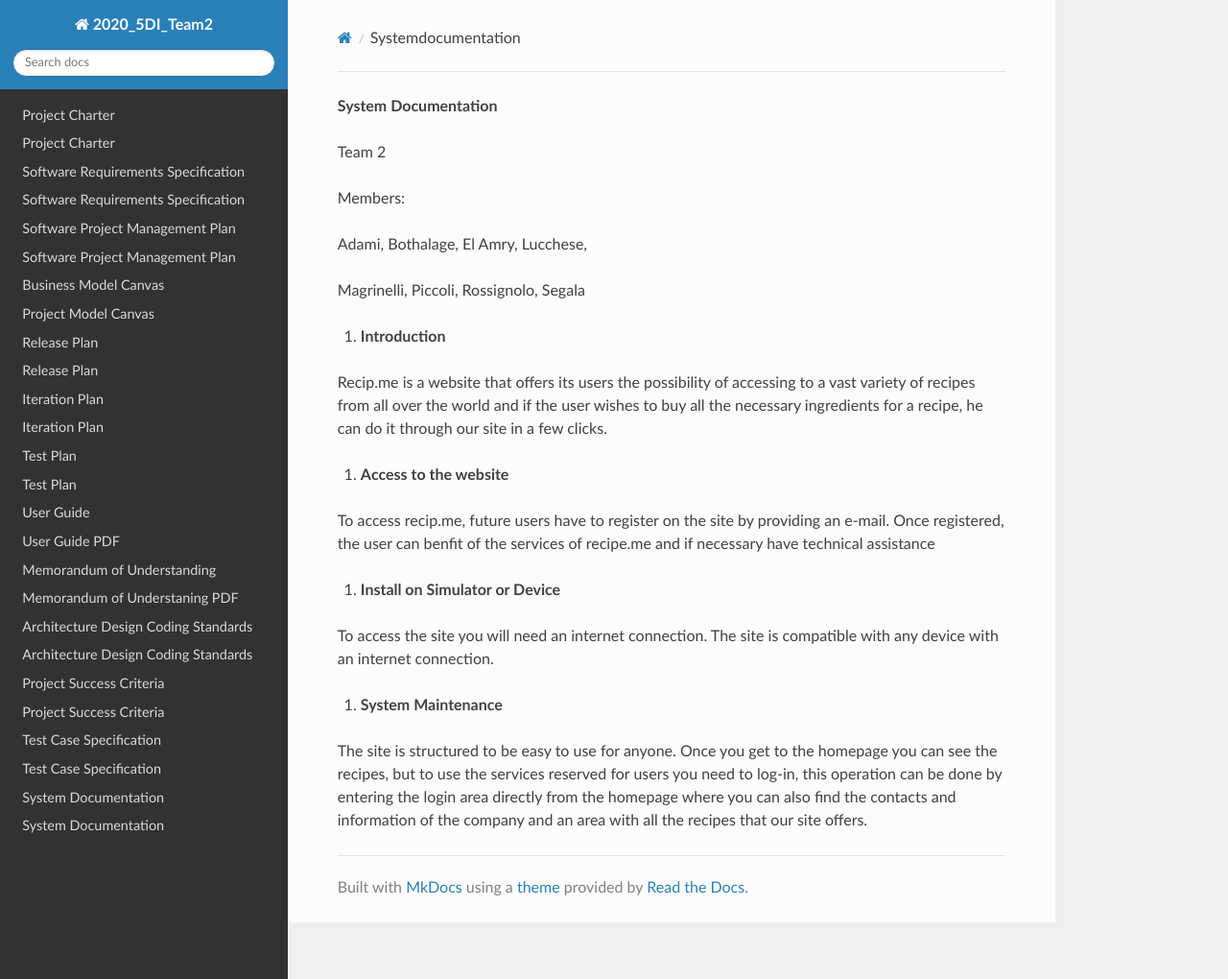
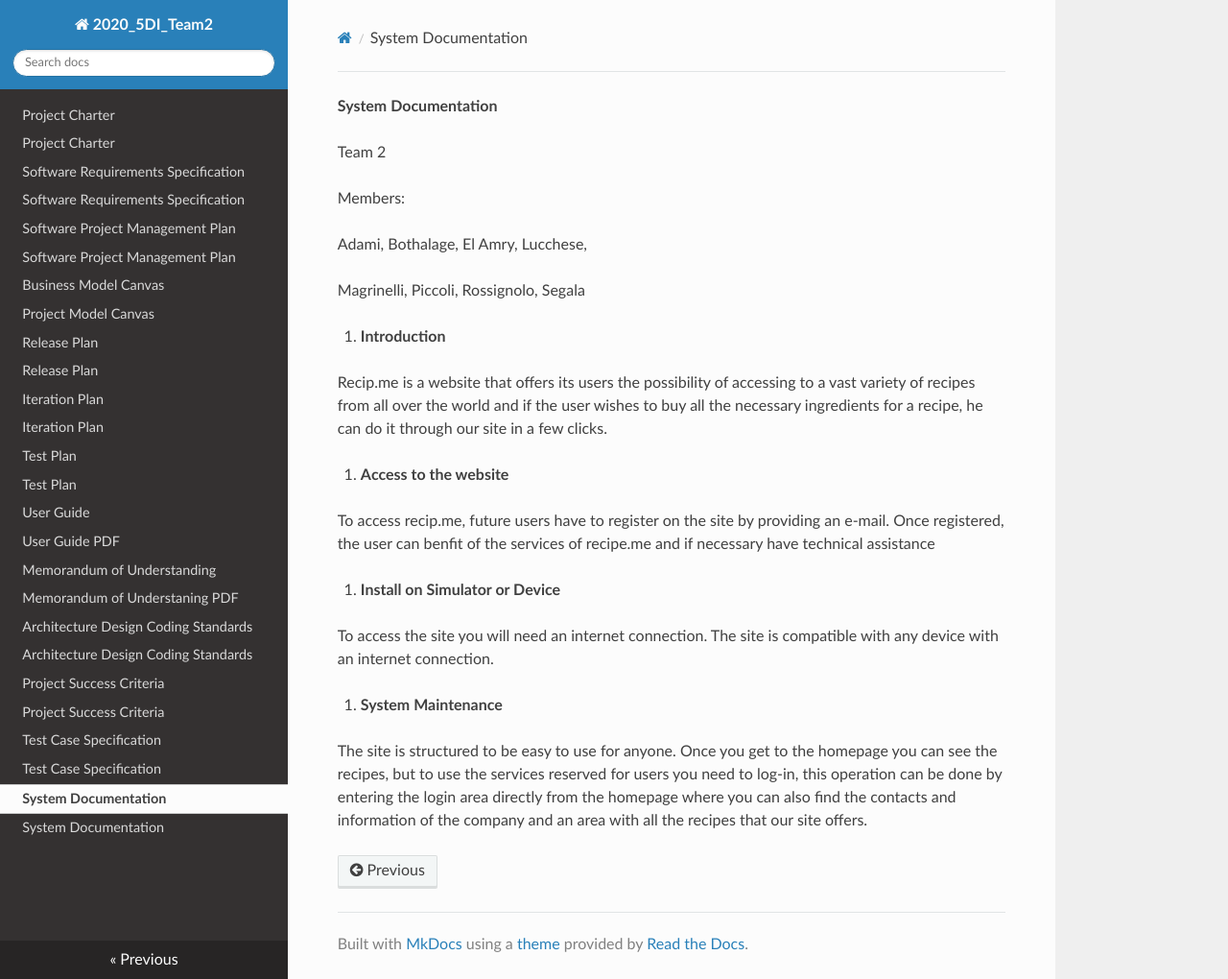
Before and after one commit to RecipMeTeam2/2020_5DI_team2_RecipMe, an MkDocs documentation site: the page built from docs/systemdocumentation.md, in a window 1280 px wide and 1020 px high. Shown: the whole window at 96% size. Built offline with MkDocs 1.6.1, drawn with Linux system fonts in a browser that asks for light colours; nearby versions of some CDN libraries; part of the change alters nothing that is shown.

Commit message:
Update mkdocs.yml

```diff
--- a/mkdocs.yml
+++ b/mkdocs.yml
@@ -24,7 +24,7 @@ nav:
     - 'Project Success Criteria': 'projectsuccesscriteria.pdf'
     - 'Test Case Specification': 'testcasespecification.md'
     - 'Test Case Specification': 'testcasespecification.pdf'
-    - 'System Documentation': 'systemdocumentatio.md'
+    - 'System Documentation': 'systemdocumentation.md'
     - 'System Documentation': 'systemdocumentationn.pdf'
 
 
```
